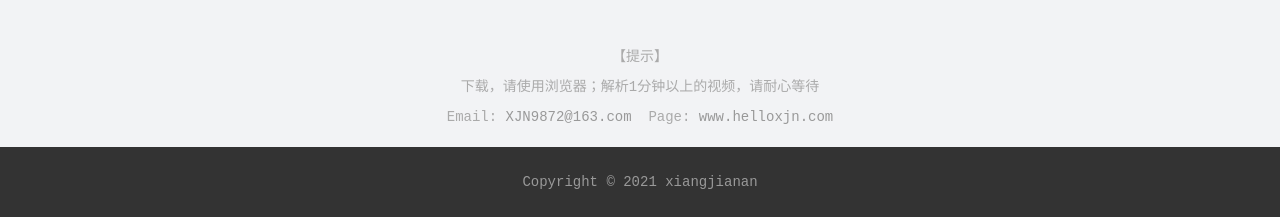
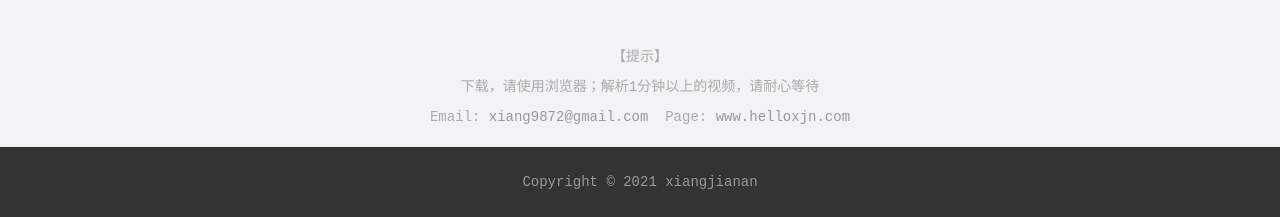
Before and after one commit to xiangjianan/douyin, a Django app: page / in a window 1280 px wide. Shown: the part 583-800 px from the top of the page. Run offline with Django 3.2, Linux system fonts and the light colour scheme; some libraries are stand-ins or nearby versions.

Commit message:
V2.3.2 控制台更新

```diff
--- a/static/contact.js
+++ b/static/contact.js
@@ -48,9 +48,9 @@ $('#watch').click(function () {
 });
 
 console.log(`
-Email :\tXJN9872@163.com
+Email :\txiang9872@gmail.com
 
-WeChat:\tinMyLife2021
+GitHub:\thttps://github.com/xiangjianan
 
 Page  :\twww.helloxjn.com
 
--- a/templates/home.html
+++ b/templates/home.html
@@ -57,7 +57,7 @@
 <div class="readme">
     <p>【提示】</p>
     <p>下载，请使用浏览器；解析1分钟以上的视频，请耐心等待</p>
-    <p>Email: <a href="mailto:XJN9872@163.com">XJN9872@163.com</a>&nbsp;
+    <p>Email: <a href="mailto:XJN9872@163.com">xiang9872@gmail.com</a>&nbsp;
         Page: <a href="https://www.helloxjn.com" target="_blank">www.helloxjn.com</a></p>
 </div>
 <div class="copyrights">
```
